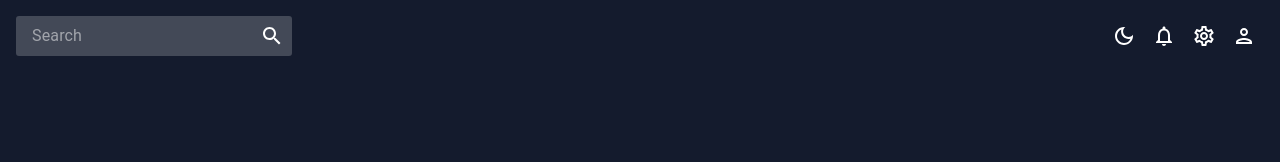
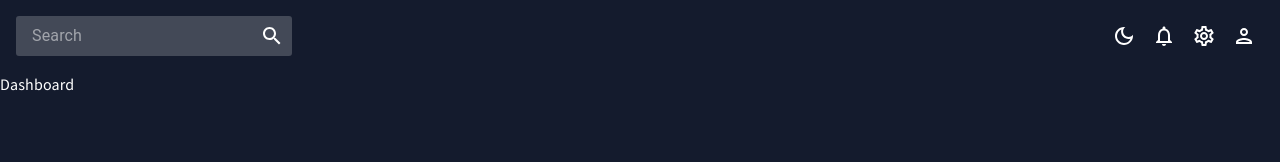
Before and after one commit to engdlee/react-admin, a React (Create React App) app: page / in a window 1280 px wide. Shown: the top 162 px of the page. Built offline with nearby package versions, Linux system fonts and the light colour scheme.

Commit message:
Router Setup Step

```diff
--- a/src/App.js
+++ b/src/App.js
@@ -1,6 +1,19 @@
 import { ColorModeContext, useMode } from "./theme";
 import { CssBaseline, ThemeProvider } from "@mui/material";
+import { Routes, Route } from "react-router-dom";
 import Topbar from "./scenes/global/Topbar";
+import Sidebar from "./scenes/global/Sidebar";
+import Dashboard from "./scenes/dashboard";
+// import Team from "./scenes/team";
+// import Invoices from "./scenes/invoices";
+// import Contacts from "./scenes/contacts";
+// import Bar from "./scenes/bar";
+// import Form from "./scenes/form";
+// import Line from "./scenes/line";
+// import Pie from "./scenes/pie";
+// import FAQ from "./scenes/faq";
+// import Geography from "./scenes/geography";
+// import Calendar from "./scenes/calendar";
 
 function App() {
   const [theme, colorMode] = useMode();
@@ -12,6 +25,19 @@
         <div className="app">
           <main className="content">
             <Topbar />
+            <Routes>
+              <Route path="/" element={<Dashboard />} />
+              {/* <Route path="/team" element={<Team />} /> */}
+              {/* <Route path="/invoices" element={<Invoices />} /> */}
+              {/* <Route path="/contacts" element={<Contacts />} /> */}
+              {/* <Route path="/bar" element={<Bar />} /> */}
+              {/* <Route path="/form" element={<Form />} /> */}
+              {/* <Route path="/line" element={<Line />} /> */}
+              {/* <Route path="/pie" element={<Pie />} /> */}
+              {/* <Route path="/faq" element={<FAQ />} /> */}
+              {/* <Route path="/geography" element={<Geography />} /> */}
+              {/* <Route path="/calendar" element={<Calendar />} /> */}
+            </Routes>
           </main>
         </div>
       </ThemeProvider>
```
